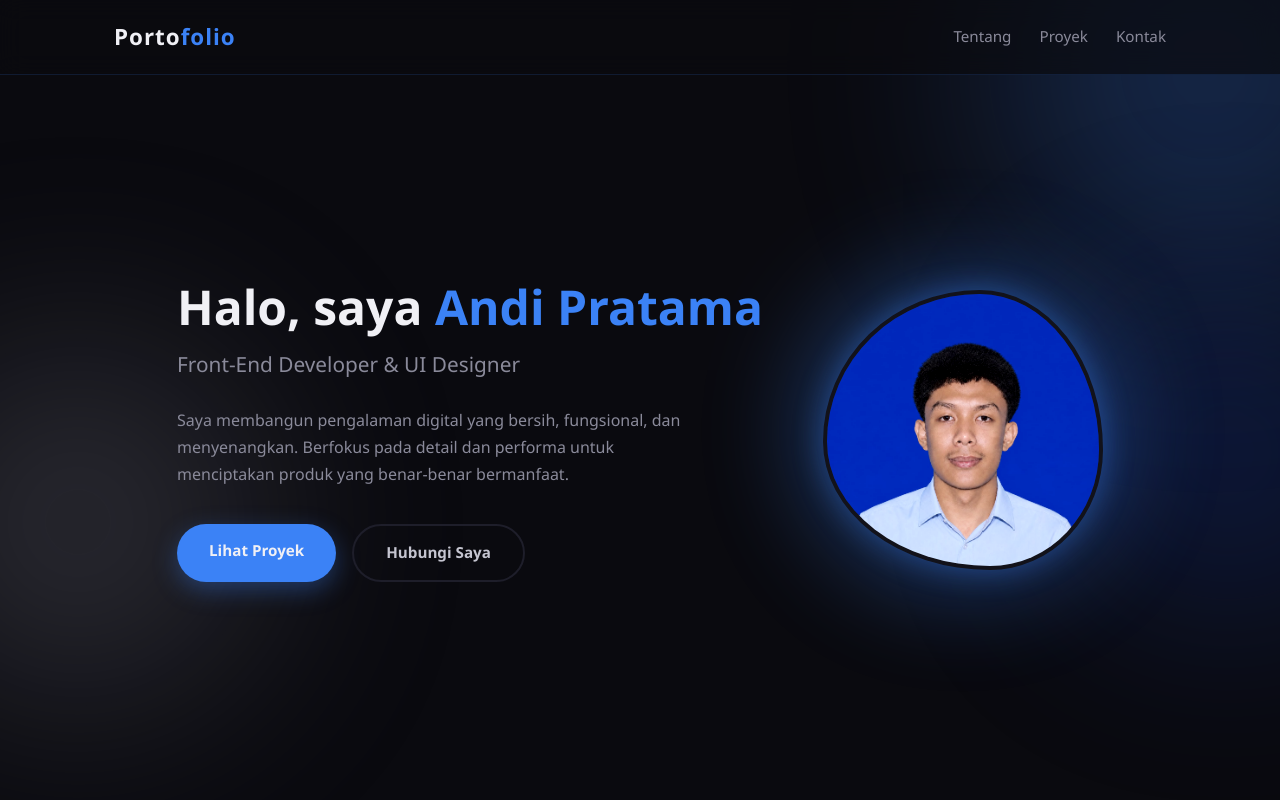
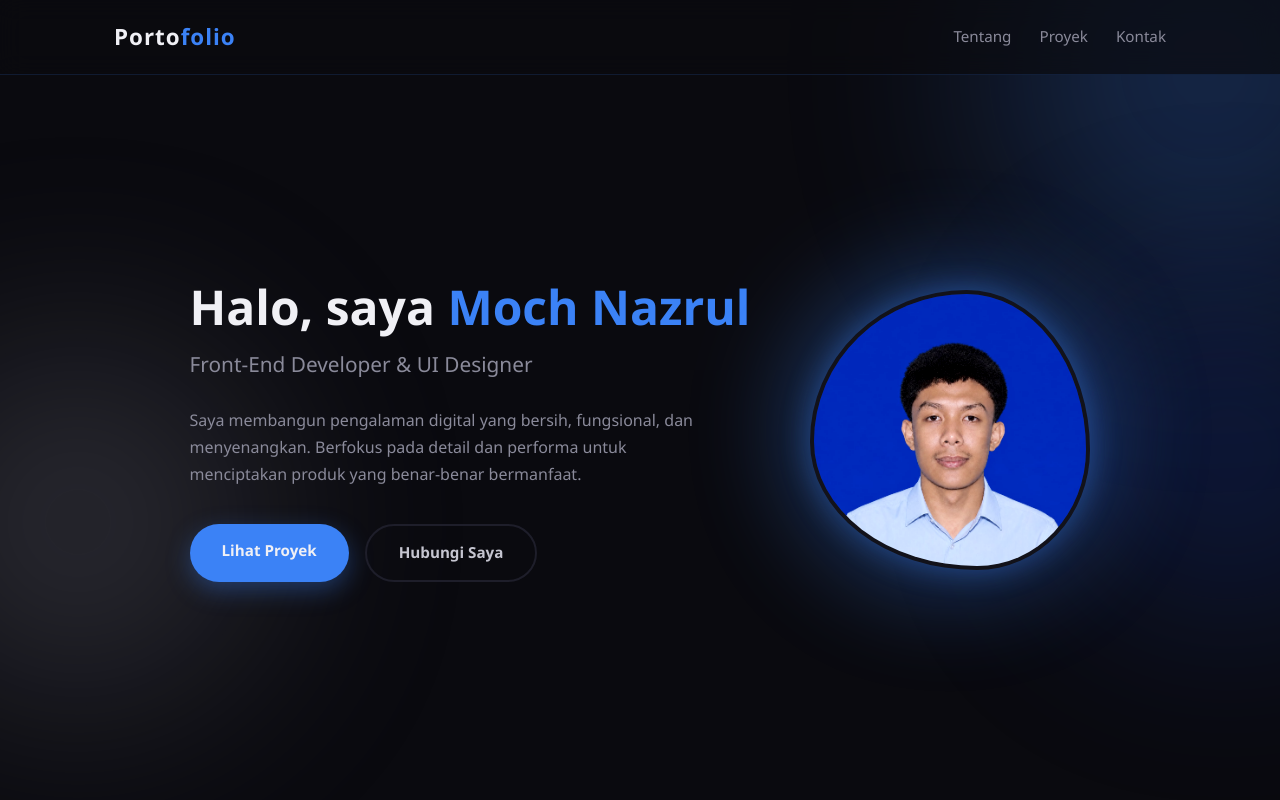
Before and after one commit to mnazrulfathurrohmat-code/fortopolio-nazrul, a plain HTML site: page index.html in a window 1280 px wide. Shown: the top 800 px of the page. Drawn offline with Linux system fonts and the light colour scheme.

Commit message:
Update index.html

```diff
--- a/index.html
+++ b/index.html
@@ -637,7 +637,7 @@
     <section class="hero">
         <div class="container hero-inner">
             <div class="hero-text">
-                <h1>Halo, saya <span>Andi Pratama</span></h1>
+                <h1>Halo, saya <span>Moch Nazrul</span></h1>
                 <p class="subtitle">Front-End Developer & UI Designer</p>
                 <p class="description">
                     Saya membangun pengalaman digital yang bersih, fungsional, dan
@@ -653,7 +653,7 @@
                 <div class="avatar-glow"></div>
                 <div class="avatar-frame">
                     <!-- Foto profil menggunakan file foto-profil.jpg -->
-                    <img src="foto-profil.jpg" alt="Foto Profil Andi Pratama">
+                    <img src="foto-profil.jpg" alt="Foto Profil Moch Nazrul">
                 </div>
             </div>
         </div>
@@ -804,7 +804,7 @@
     <!-- Footer -->
     <footer>
         <div class="container">
-            <p>© 2025 <span>Andi Pratama</span>. Dibuat dengan ❤ dan secangkir kopi.</p>
+            <p>© 2025 <span>Moch Nazrul</span>. Dibuat dengan ❤ dan secangkir kopi.</p>
         </div>
     </footer>
 
```
